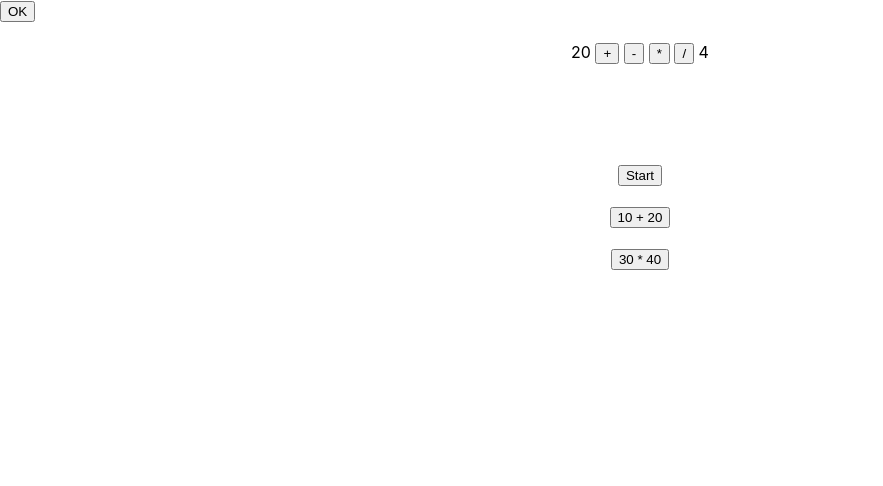
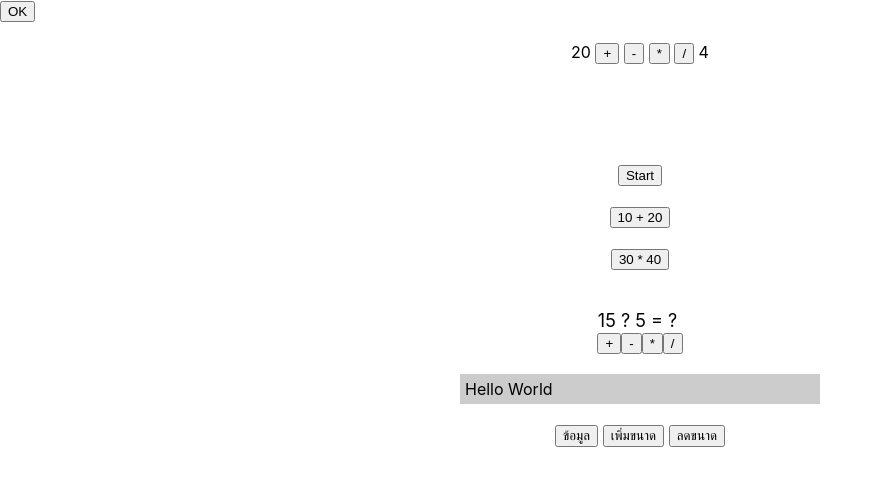
Before and after one commit to dew1213/app1, a React (Create React App) app: page / in a window 1280 px wide. Shown: the top 486 px of the page, without its empty margins (0-883 px from the left). Built offline with nearby package versions, Linux system fonts and the light colour scheme.

Commit message:
commit refs-func.js กับ state-func.js

```diff
--- a/src/App.js
+++ b/src/App.js
@@ -4,6 +4,8 @@
 import { Header,Content,Footer } from "./func-components";
 import { Calculator } from "./calculator";
 import {EventData} from "./event-data";
+import RefClass from "./refs-func";
+import MessageBox from "./state-func";
 
  function App(){
     return(
@@ -11,6 +13,8 @@
       <Button/>
       <Calculator/>
       <EventData/>
+      <RefClass/>
+      <MessageBox/>
 
       {/*  <Header/>
        <Content/>
--- /dev/null
+++ b/src/refs-func.js
@@ -0,0 +1,33 @@
+import React, {useRef} from "react";
+
+export default function RefsFunc(){
+    const num1 = useRef()
+    const num2 = useRef()
+    const operator = React.useRef()
+    const result = React.useRef()
+
+    const calculate = (ev) =>{
+        let op = ev.target.innerText
+        let n1 = parseInt(num1.current.innerText)
+        let n2 = parseInt(num2.current.innerText)
+        let r = eval(`${n1} ${op} ${n2}`)
+        result.current.innerText = r
+        operator.current.innerText = op
+    }
+    return (
+        <div style={{textAlign: "center",margin:20,fontSize:18}}>
+            <span ref={num1}>15</span>&nbsp;
+            <span ref={operator}>?</span>&nbsp;
+            <span ref={num2}>5</span>&nbsp;
+            <span >=</span>&nbsp;
+            <span ref={result}>?</span>&nbsp;
+            <div>
+            <button onClick={calculate}>+</button>
+            <button onClick={calculate}>-</button>
+            <button onClick={calculate}>*</button>
+            <button onClick={calculate}>/</button>
+        </div>
+        </div>
+
+    )
+}
--- /dev/null
+++ b/src/state-func.js
@@ -0,0 +1,36 @@
+import React,{useState} from "react";
+
+export default function MessageBox(){
+    let [text,setText] = useState("Hello World")
+    let [size,setSize] = React.useState(16)
+
+    const onClickText = () => {
+        let t = prompt("กำหนดข้อความ");
+        if (t) {
+          setText(t);
+        }
+      };
+
+    const onClickZoomIn = () => {
+        let newSize = size + 1;
+        setSize(newSize);
+      };
+    let msgboxStyle = {
+        display: "inline-block",
+        width: 350,
+        fontSize: size,
+        backgroundColor: "#ccc",
+        padding: 5,
+        textAlign: "left",
+      };
+      return (
+        <div style={{ textAlign: "center", marginTop: 20 }}>
+          <div style={msgboxStyle}>{text}</div>
+          <br />
+          <br />
+          <button onClick={onClickText}>ข้อมูล</button>&nbsp;
+          <button onClick={onClickZoomIn}>เพิ่มขนาด</button>&nbsp;
+          <button onClick={() => setSize(size - 1)}>ลดขนาด</button>
+        </div>
+      );
+}
```
Also changed, not shown: src/refs-array.js (added, +19 -0 lines).
